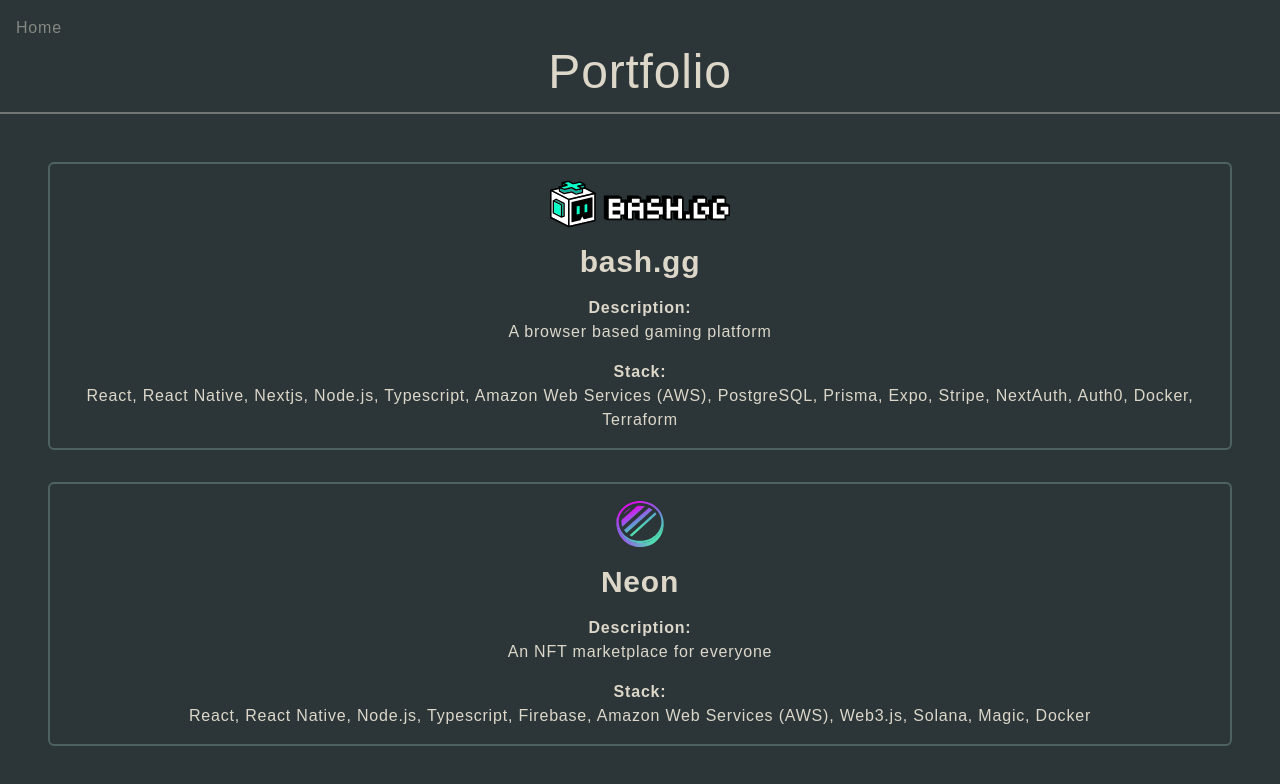
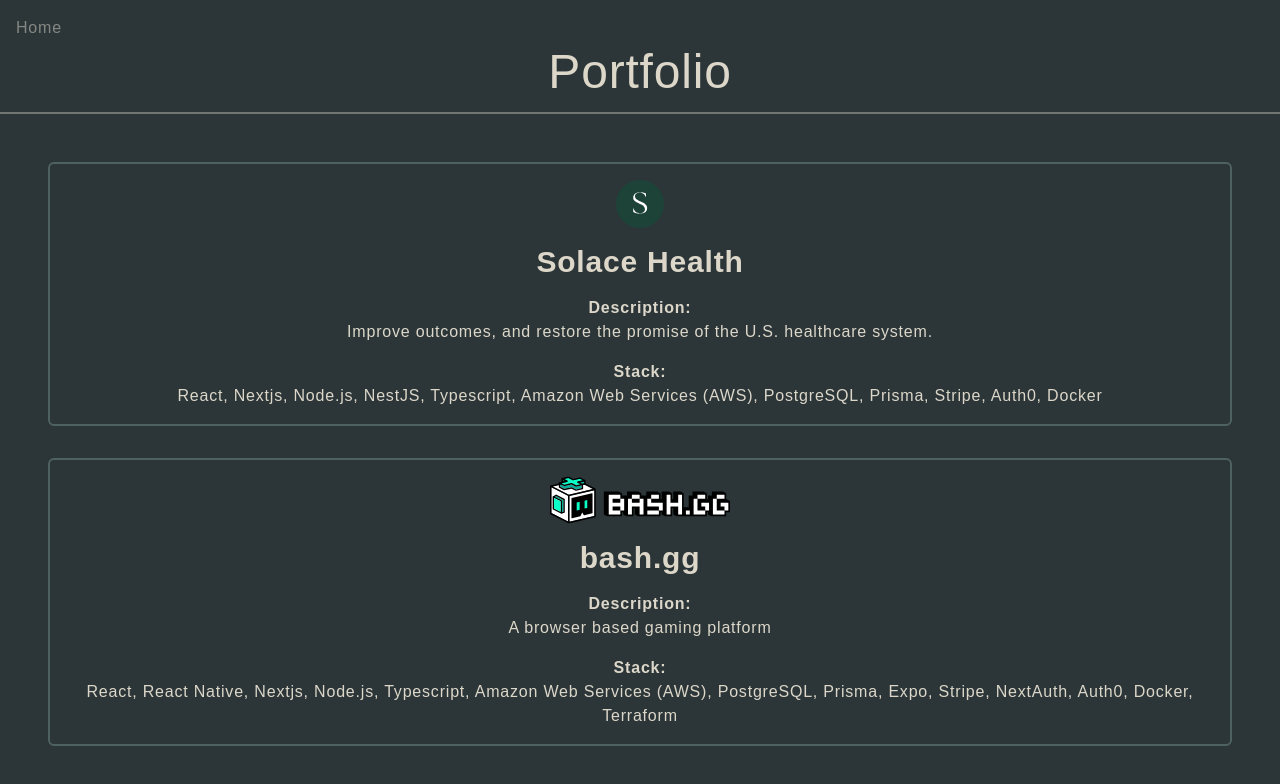
Before and after one commit to cjohansen11/portfolio, a SvelteKit app: page /portfolio in a window 1280 px wide. Shown: the top 784 px of the page. Built offline with nearby package versions, Linux system fonts and the light colour scheme; no server answers; a web font is replaced by a local one.

Commit message:
Added new portfolio item

```diff
--- a/src/routes/portfolio/+page.svelte
+++ b/src/routes/portfolio/+page.svelte
@@ -7,6 +7,14 @@
 	onMount(trackPortfolioView);
 
 	let data = [
+		{
+			id: 0,
+			title: 'Solace Health',
+			icon: '/portfolio_icons/icon_solace.svg',
+			description: 'Improve outcomes, and restore the promise of the U.S. healthcare system.',
+			tech: 'React, Nextjs, Node.js, NestJS, Typescript, Amazon Web Services (AWS), PostgreSQL, Prisma, Stripe, Auth0, Docker',
+			link: 'https://solace.health'
+		},
 		{
 			id: 1,
 			title: 'bash.gg',
```
Also changed, not shown: static/portfolio_icons/icon_solace.svg (added).
